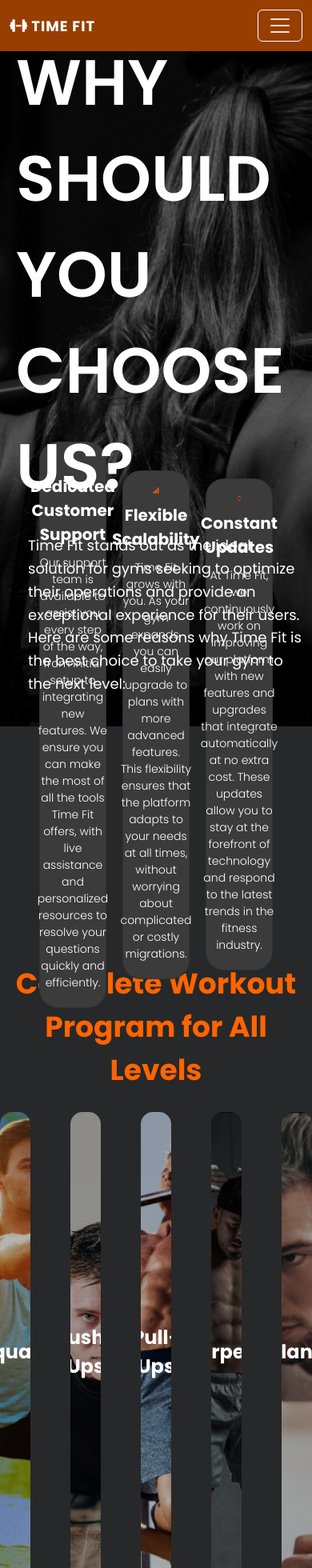
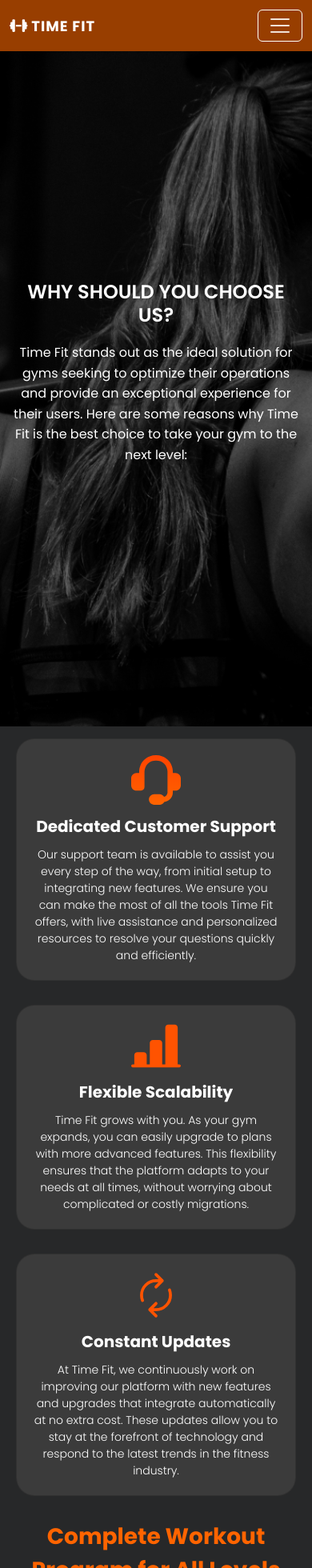
Before and after one commit to CesarSanchez19/landing_page_time_fit, a Vue app: page /Pricing in a window 390 px wide. Shown: the top 1960 px of the page at 80% size. Built offline with nearby package versions, Linux system fonts and the light colour scheme; no server answers.

Commit message:
bugFix: Responsividad de la seccion "plans and pricing"

```diff
--- a/src/components/Pricing.vue
+++ b/src/components/Pricing.vue
@@ -209,6 +209,8 @@
         <!-- Professional Plan -->
         <div class="plan-card featured">
           <div class="popular-badge">Most Popular</div>
+            <div class="info-container-most-popular">
+
               <div class="plan-header">
                 <h3 class="plan-name">PROFESSIONAL PLAN</h3>
                 <p class="plan-description">Ideal for established gyms.</p>
@@ -251,7 +253,10 @@
                   </li>
                 </ul>
               </div>
+
             </div>
+          </div>
+
 
         <!-- Master Plan -->
         <div class="plan-card">
@@ -377,7 +382,7 @@ export default {
   display: flex;
   width: 100%;
   color: white;
-  font-size: 80px;
+  font-size: clamp(32px, 8vw, 80px); /* Responsive font size */
   font-family: "Poppins";
   font-weight: 600;
   text-transform: uppercase;
@@ -385,6 +390,7 @@ export default {
   position: relative;
   top: 1px;
   margin: 0 auto;
+  text-align: center; /* Añadido para centrar en móviles */
 }
 
 .text1 {
@@ -411,23 +417,26 @@ export default {
   padding: 20px;
   display: flex;
   justify-content: center;
-  align-items: center;
+  align-items: stretch; /* Cambiado de center a stretch */
   gap: 20px;
-  height: 35vh;
+  min-height: 35vh; /* Cambiado de height fijo a min-height */
+  flex-wrap: wrap; /* Añadido para wrapping */
 }
 
 .card {
   display: flex;
   flex-direction: column;
   width: 24%;
+  min-width: 280px; /* Añadido ancho mínimo */
   background: #3b3b3b;
   border-radius: 23px;
   justify-content: center;
   align-items: center;
   height: auto;
   padding: 20px;
-  top: -150px;
+  position: relative; /* Añadido */
   z-index: 1;
+  flex: 1; /* Añadido para distribución flexible */
 }
 
 .icon {
@@ -476,8 +485,9 @@ export default {
 .rectangles {
   display: flex;
   flex-direction: column;
-  gap: 45px;
+  gap: 25px; /* Reducido el gap */
   margin-bottom: 35px;
+  padding: 0 10px; /* Añadido padding lateral */
 }
 
 .image-container {
@@ -486,19 +496,21 @@ export default {
   display: flex;
   justify-content: center;
   align-items: center;
-  gap: 50px;
+  gap: 20px; /* Reducido el gap */
+  flex-wrap: wrap; /* Añadido para wrapping */
 }
 
 .imagen-rec {
   position: relative;
-  width: 250px;
-  height: 600px;
+  width: 200px; /* Reducido el ancho */
+  height: 300px; /* Reducido la altura */
   background: rgba(0, 0, 0, 0.78);
   border-radius: 15px;
   overflow: hidden;
   display: flex;
   justify-content: center;
   align-items: center;
+  flex-shrink: 0; /* Añadido */
 }
 
 .imagenes-rec {
@@ -537,6 +549,7 @@ export default {
   gap: 20px;
   padding: 20px;
   margin-bottom: 40px;
+  flex-wrap: wrap; /* Añadido para wrapping */
 }
 
 .recipe-image {
@@ -570,12 +583,13 @@ export default {
 
 .foodtext {
   color: white;
-  width: 60%;
+  width: 100%; /* Cambiado de 60% a 100% */
   font-size: 18px;
   font-family: "Poppins", sans-serif;
   word-wrap: break-word;
-  margin-left: 60px;
+  margin-left: 0; /* Cambiado de 60px a 0 */
   margin-bottom: 20px;
+  padding: 0 20px; /* Añadido padding */
 }
 
 .recipe-categories {
@@ -768,14 +782,19 @@ export default {
 }
 
 .popular-badge {
-  position: absolute;
+  position: relative;
   top: -10px;
-  right: 20px;
+  /* left: 48%; */
+  right: -50%;
+  width: 12em;
+  /* margin-right: 2em; */
+  /* margin-top: 1em; */
+  text-align: center;
   background: #272829;
   color: white;
   padding: 0.5rem 1.5rem;
   border-radius: 20px;
-  font-size: 0.85rem;
+  font-size: 0.79rem;
   font-weight: 700;
   text-transform: uppercase;
   letter-spacing: 0.5px;
@@ -948,4 +967,142 @@ export default {
     margin-top: 0.25rem;
   }
 }
+
+@media (max-width: 1024px) {
+  .content {
+    flex-direction: column;
+    align-items: center;
+    gap: 15px;
+  }
+
+  .card {
+    width: 80%;
+    max-width: 400px;
+  }
+
+  .image-container {
+    gap: 15px;
+  }
+
+  .imagen-rec {
+    width: 180px;
+    height: 280px;
+  }
+}
+
+@media (max-width: 768px) {
+  .body {
+    height: auto;
+    min-height: 100vh;
+    padding: 10px;
+  }
+
+  .title {
+    font-size: clamp(24px, 6vw, 48px);
+    line-height: 1.2;
+  }
+
+  .text1 {
+    font-size: 16px;
+    margin: 20px 10px 40px 10px;
+    text-align: center;
+  }
+
+  .content {
+    height: auto;
+    padding: 15px;
+  }
+
+  .card {
+    width: 100%;
+    max-width: 350px;
+    margin-bottom: 15px;
+  }
+
+  .title2 {
+    font-size: 28px;
+    padding: 0 10px;
+  }
+
+  .image-container {
+    justify-content: center;
+    gap: 10px;
+  }
+
+  .imagen-rec {
+    width: 150px;
+    height: 200px;
+  }
+
+  .text-imagen {
+    font-size: 1.2rem;
+  }
+
+  .textrec {
+    width: 95%;
+    margin-left: 2.5%;
+    font-size: 18px;
+    line-height: 1.6;
+  }
+
+  .recipe-section {
+    flex-direction: column;
+    text-align: center;
+  }
+
+  .recipe-image,
+  .recipe-description,
+  .recipe-categories {
+    width: 100%;
+  }
+
+  .foodtext {
+    font-size: 16px;
+    text-align: center;
+  }
+
+  .title3 {
+    font-size: 28px;
+    text-align: center;
+    margin-left: 0;
+  }
+
+  .recipe-categories li {
+    font-size: 20px;
+    text-align: center;
+  }
+
+  .title4 {
+    font-size: 36px;
+  }
+
+  .textplan {
+    font-size: 18px;
+    padding: 0 10px;
+  }
+}
+
+@media (max-width: 480px) {
+  .imagen-rec {
+    width: 120px;
+    height: 160px;
+  }
+
+  .text-imagen {
+    font-size: 1rem;
+  }
+
+  .recipe-categories img {
+    width: 40px;
+    height: 40px;
+    margin-right: 15px;
+  }
+
+  .recipe-categories li {
+    font-size: 18px;
+    display: flex;
+    align-items: center;
+    justify-content: center;
+  }
+}
 </style>
```
Lines whose indentation alone changed are shown as unchanged.
